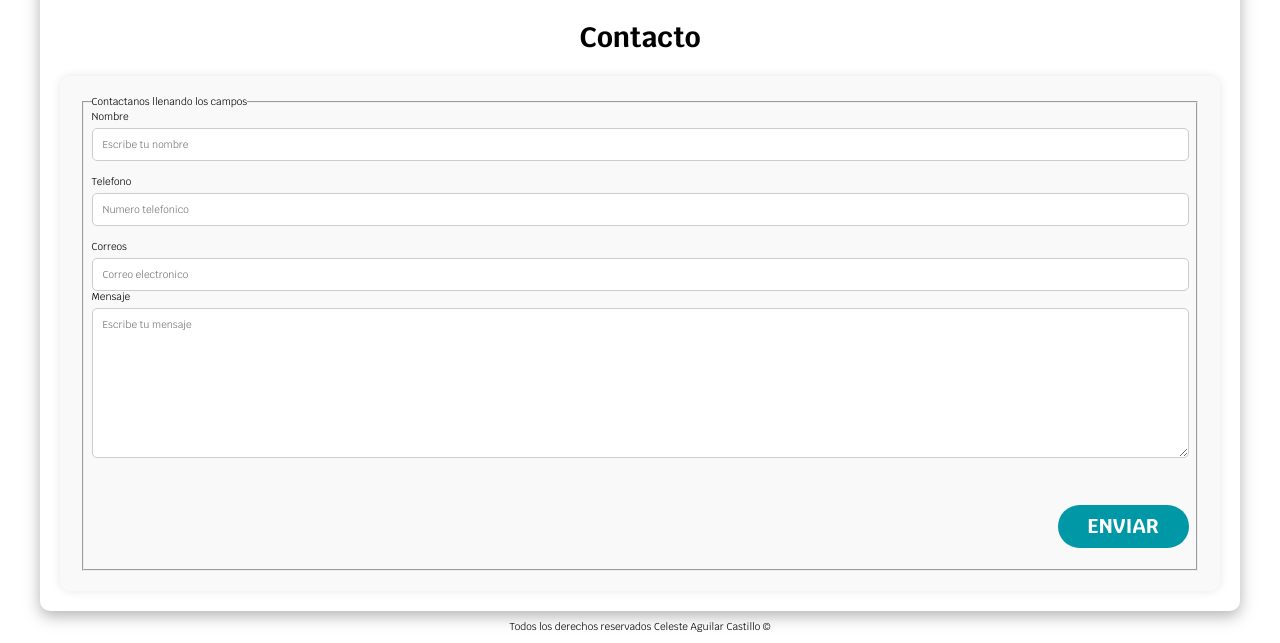
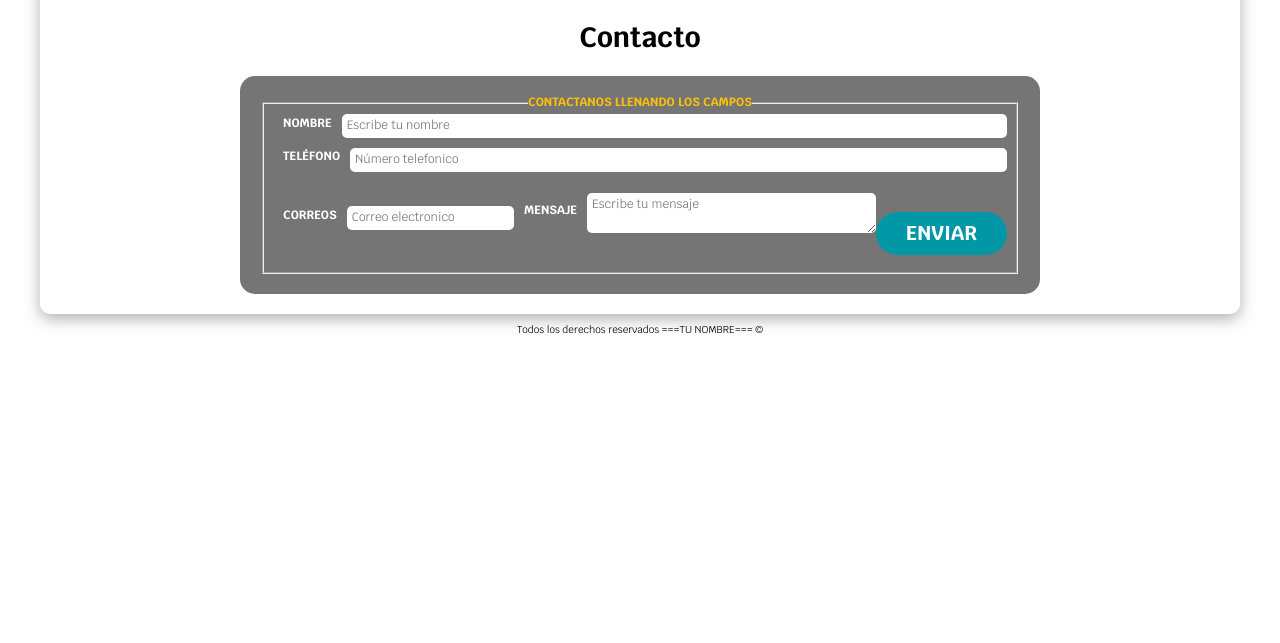
Before and after one commit to LuisGlzSchz/lenguajes-1, a plain HTML site: page index.html in a window 1280 px wide. Shown: the part 872-1515 px from the top of the page. After the commit the page ends 1218 px from the top, so only its background shows below. Drawn offline with nearby package versions, Linux system fonts and the light colour scheme; files whose address does not match are found by name.

Commit message:
Style Form

```diff
--- a/assets/css/style.css
+++ b/assets/css/style.css
@@ -228,53 +228,96 @@ margin: 0 auto;
 
 /* formulario */
 
-.formulario {
-    background-color: #f9f9f9;
-    border-radius: 10px;
+
+/* form */
+
+.formulario{
+    text-align: center;
+    font-size: 1.2rem;
+    color: var(---primario);
+    margin-bottom: 2rem;
+    display: block;
+    text-transform: uppercase;
+    font-weight: 700;
+    background-color: var(--gris);
     padding: 20px;
-    box-shadow: 0px 0px 10px rgba(0, 0, 0, 0.1);
+    border-radius: 1.5rem;
 }
 
-.campo {
-    margin-bottom: 15px;
-}
-
-label {
-    display: block;
-    margin-bottom: 5px;
-}
-
-input[type="text"],
-input[type="email"],
-textarea {
-    width: 100%;
-    padding: 10px;
-    border: 1px solid #ccc;
-    border-radius: 5px;
-    box-sizing: border-box;
-}
-
-textarea {
-    width: 100%;
-    padding: 10px;
-    border: 1px solid #ccc;
-    border-radius: 5px;
-    box-sizing: border-box;
-    height: 150px;
-}
-
-@media (max-width: 768px) {
-    .formulario {
-        padding: 10px;
+@media(min-width: 768px){
+    .formulario{
+        max-width: 800px;
+        margin: 0 auto;
     }
-
-    input[type="text"],
-    input[type="email"],
-    textarea {
-        padding: 8px;
+    .campo label{
+       margin:0 1rem;
     }
 }
 
+.contenedor-campos{
+    display: flex;
+    justify-content: space-between;
+    flex-wrap: wrap;
+}
+.campo{
+    margin-bottom: 1rem;
+    width: 100%;
+}
+@media(min-width: 480px){
+    .campo{
+        display: flex;
+        align-items: center;
+    }
+}
+
+@media(min-width: 768px){
+    .campo{
+        flex:  0 0 calc(50% - .5rem);
+    }
+}
+
+.campo label{
+    color: var(--blanco);
+    font-weight: 700;
+    margin-bottom: .5rem;
+    display: block;
+}
+@media(main-width:480px){
+    .campo label{
+        flex: 0 0 90px;
+    }
+}
+
+.campo input[type="text"],
+.campo input[type="tel"],
+.campo input[type="email"],
+.campo textarea{
+    width: 100%;
+    padding: .5rem;
+    border: none;
+    border-radius: .5rem;
+}
+
+@media(main-width: 768px){
+    :is(.campo) :is(
+        .campo input[type="text"],
+        .campo input[type="tel"],
+        .campo input[type="email"],
+        textarea ){
+        flex: 1;
+    }
+}
+
+.w-100{
+    flex: 0 0 100%;
+}
+.campo textarea{
+    height: 4rem;
+}
+.enviar{
+    display: flex;
+    justify-content: center;
+}
 
 /* Footer */
 
--- a/index.html
+++ b/index.html
@@ -4,7 +4,7 @@
 <head>
     <meta charset="UTF-8">
     <meta name="viewport" content="width=device-width, initial-scale=1.0">
-    <title>Practica 1</title>
+    <title>Mi web</title>
     <link rel="stylesheet" href="css/normalize.css">
     <link rel="preconnect" href="https://fonts.googleapis.com">
     <link rel="preconnect" href="https://fonts.gstatic.com" crossorigin>
@@ -17,7 +17,7 @@
 
 <body>
     <header>
-        <h1 class="titulo">Celeste Aguilar </h1>
+        <h1 class="titulo">===TU NOMBRE===</h1>
     </header>
 
     <div class="nav-bg">
@@ -139,8 +139,8 @@
                         </div>
 
                         <div class="campo">
-                            <label>Telefono</label>
-                            <input class="input-num" type="text" placeholder="Numero telefonico">
+                            <label>Teléfono</label>
+                            <input class="input-num" type="tel" placeholder="Número telefonico">
                         </div>
 
                             <div class="campo">
@@ -153,8 +153,8 @@
                                 <textarea class="input-text" placeholder="Escribe tu mensaje"></textarea>
                             </div>
 
-                            <div class="alinear-derecha flex">
-                                <input class="boton W-100" type="submit" value="Enviar">
+                            <div class="">
+                                <input class="boton w-100" type="submit" value="Enviar">
                             </div>
 
                         </div> <!--Fin de formulario-->
@@ -163,7 +163,7 @@
         </section>
     </main>
     <footer class="footer">
-        <p>Todos los derechos reservados Celeste Aguilar Castillo &copy;</p>
+        <p>Todos los derechos reservados ===TU NOMBRE=== &copy;</p>
     </footer>
 
 
```
